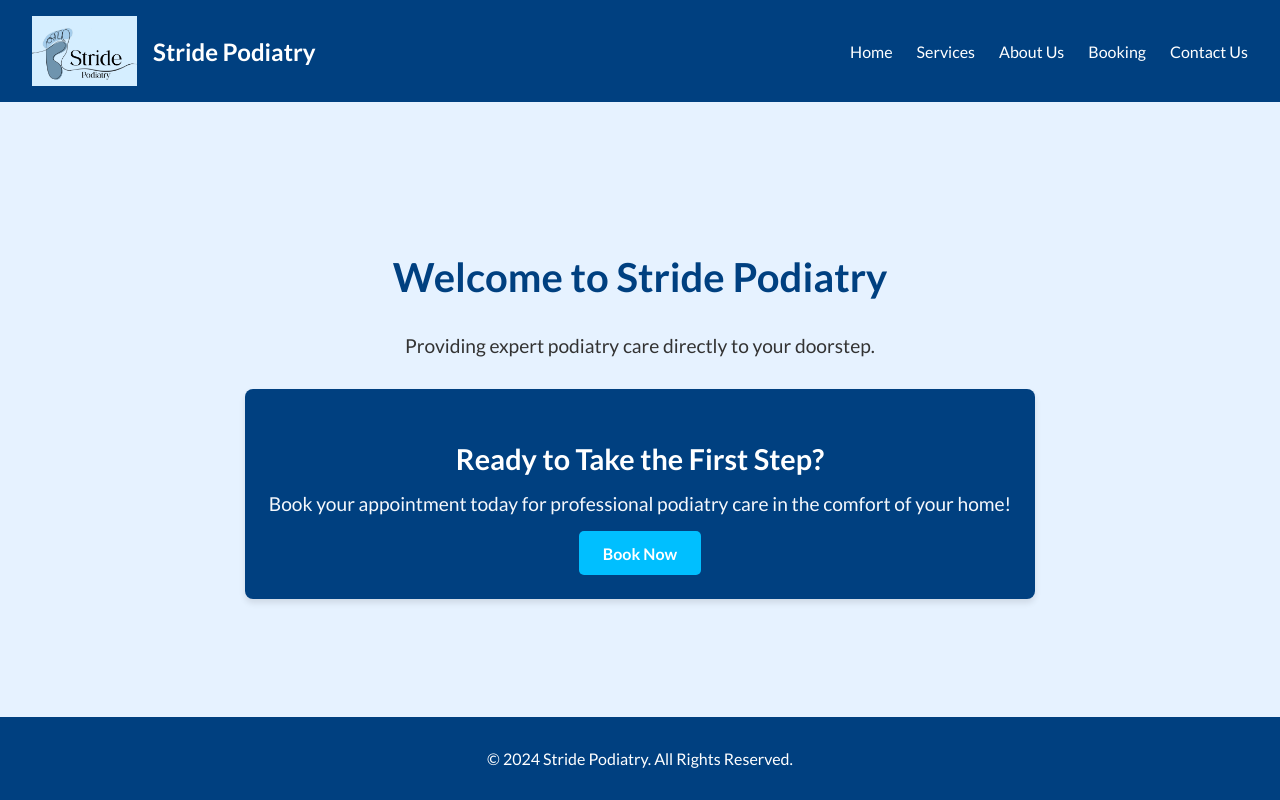
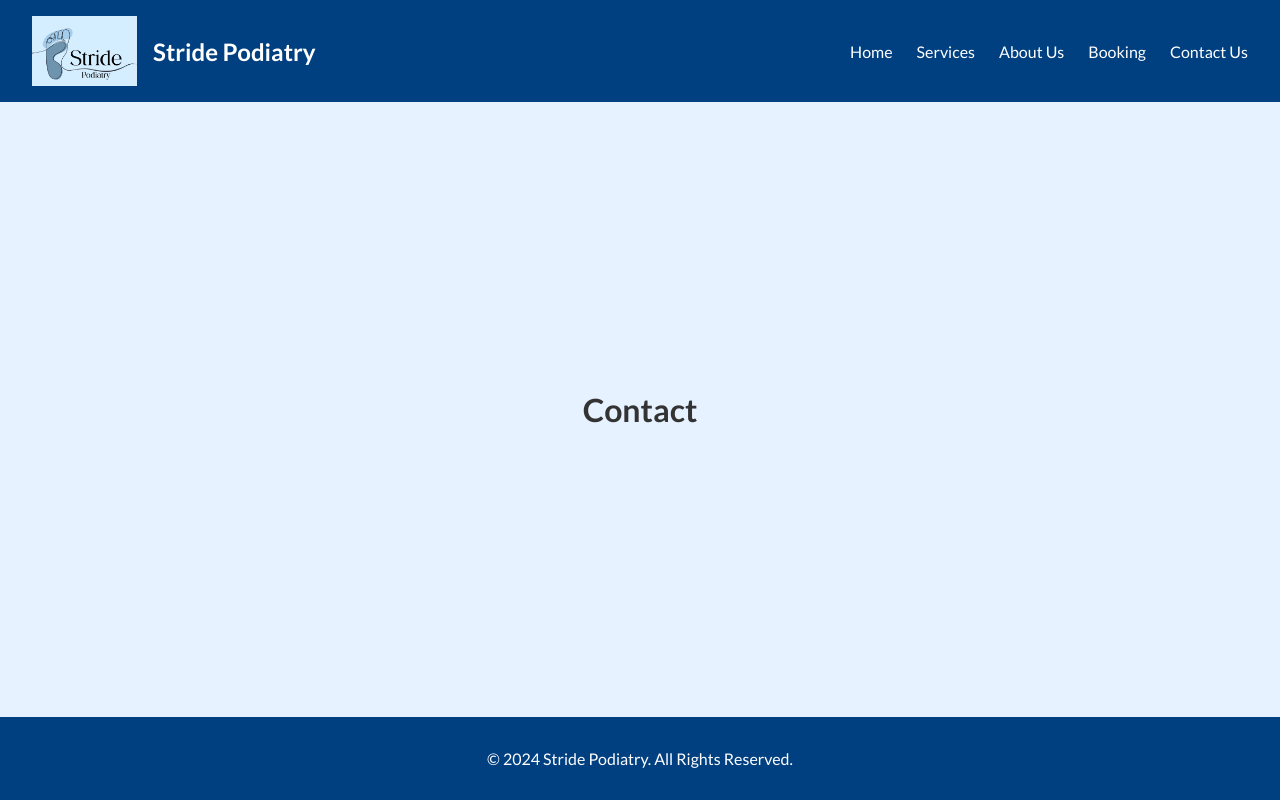
Before and after one commit to Looch8/stride-podiatry, a React (Vite) app: page /contact-us in a window 1280 px wide. Built offline with nearby package versions, Linux system fonts and the light colour scheme.

Commit message:
added routes

```diff
--- a/package.json
+++ b/package.json
@@ -11,7 +11,8 @@
 	},
 	"dependencies": {
 		"react": "^18.3.1",
-		"react-dom": "^18.3.1"
+		"react-dom": "^18.3.1",
+		"react-router-dom": "^7.0.2"
 	},
 	"devDependencies": {
 		"@eslint/js": "^9.15.0",
--- a/src/App.jsx
+++ b/src/App.jsx
@@ -1,5 +1,12 @@
 import './styles/App.css';
 import logo from './assets/images/Stride_logo.jpg';
+import { Route, Routes, Link } from 'react-router-dom';
+
+import Home from './pages/Home';
+import Services from './pages/Services';
+import About from './pages/About';
+import Booking from './pages/Booking';
+import Contact from './pages/Contact';
 
 const App = () => {
 	return (
@@ -16,42 +23,32 @@ const App = () => {
 					</div>
 					<ul className="nav-links">
 						<li>
-							<a href="#home">Home</a>
+							<Link to="/">Home</Link>
 						</li>
 						<li>
-							<a href="#services">Services</a>
+							<Link to="/services">Services</Link>
 						</li>
 						<li>
-							<a href="#about-us">About Us</a>
+							<Link to="/about-us">About Us</Link>
 						</li>
 						<li>
-							<a href="#booking">Booking</a>
+							<Link to="/booking">Booking</Link>
 						</li>
 						<li>
-							<a href="#contact-us">Contact Us</a>
+							<Link to="/contact-us">Contact Us</Link>
 						</li>
 					</ul>
 				</nav>
 			</header>
 
 			<main className="main-content">
-				<section id="home" className="home-section">
-					<h2>Welcome to Stride Podiatry</h2>
-					<p>
-						Providing expert podiatry care directly to your
-						doorstep.
-					</p>
-					<div className="book-now">
-						<h3>Ready to Take the First Step?</h3>
-						<p>
-							Book your appointment today for professional
-							podiatry care in the comfort of your home!
-						</p>
-						<a href="#booking" className="book-now-button">
-							Book Now
-						</a>
-					</div>
-				</section>
+				<Routes>
+					<Route path="/" element={<Home />} />
+					<Route path="/services" element={<Services />} />
+					<Route path="/about-us" element={<About />} />
+					<Route path="/booking" element={<Booking />} />
+					<Route path="/contact-us" element={<Contact />} />
+				</Routes>
 			</main>
 
 			<footer className="footer">
--- a/src/main.jsx
+++ b/src/main.jsx
@@ -1,10 +1,10 @@
-import { StrictMode } from 'react';
 import { createRoot } from 'react-dom/client';
 import App from './App.jsx';
 import './index.css';
+import { BrowserRouter } from 'react-router-dom';
 
 createRoot(document.getElementById('root')).render(
-	<StrictMode>
+	<BrowserRouter>
 		<App />
-	</StrictMode>
+	</BrowserRouter>
 );
--- /dev/null
+++ b/src/pages/About.jsx
@@ -0,0 +1,5 @@
+const About = () => {
+	return <h1>About</h1>;
+};
+
+export default About;
--- /dev/null
+++ b/src/pages/Booking.jsx
@@ -0,0 +1,5 @@
+const Booking = () => {
+	return <h1>Booking</h1>;
+};
+
+export default Booking;
--- /dev/null
+++ b/src/pages/Contact.jsx
@@ -0,0 +1,5 @@
+const Contact = () => {
+	return <h1>Contact</h1>;
+};
+
+export default Contact;
--- /dev/null
+++ b/src/pages/Home.jsx
@@ -0,0 +1,22 @@
+const Home = () => {
+	return (
+		<main className="main-content">
+			<section className="home-section">
+				<h2>Welcome to Stride Podiatry</h2>
+				<p>Providing expert podiatry care directly to your doorstep.</p>
+				<div className="book-now">
+					<h3>Ready to Take the First Step?</h3>
+					<p>
+						Book your appointment today for professional podiatry
+						care in the comfort of your home!
+					</p>
+					<a href="#booking" className="book-now-button">
+						Book Now
+					</a>
+				</div>
+			</section>
+		</main>
+	);
+};
+
+export default Home;
--- /dev/null
+++ b/src/pages/Services.jsx
@@ -0,0 +1,5 @@
+const Services = () => {
+	return <h1>Services</h1>;
+};
+
+export default Services;
```
Also changed, not shown: 1 other file (tests, documents, lock files or other folders).
